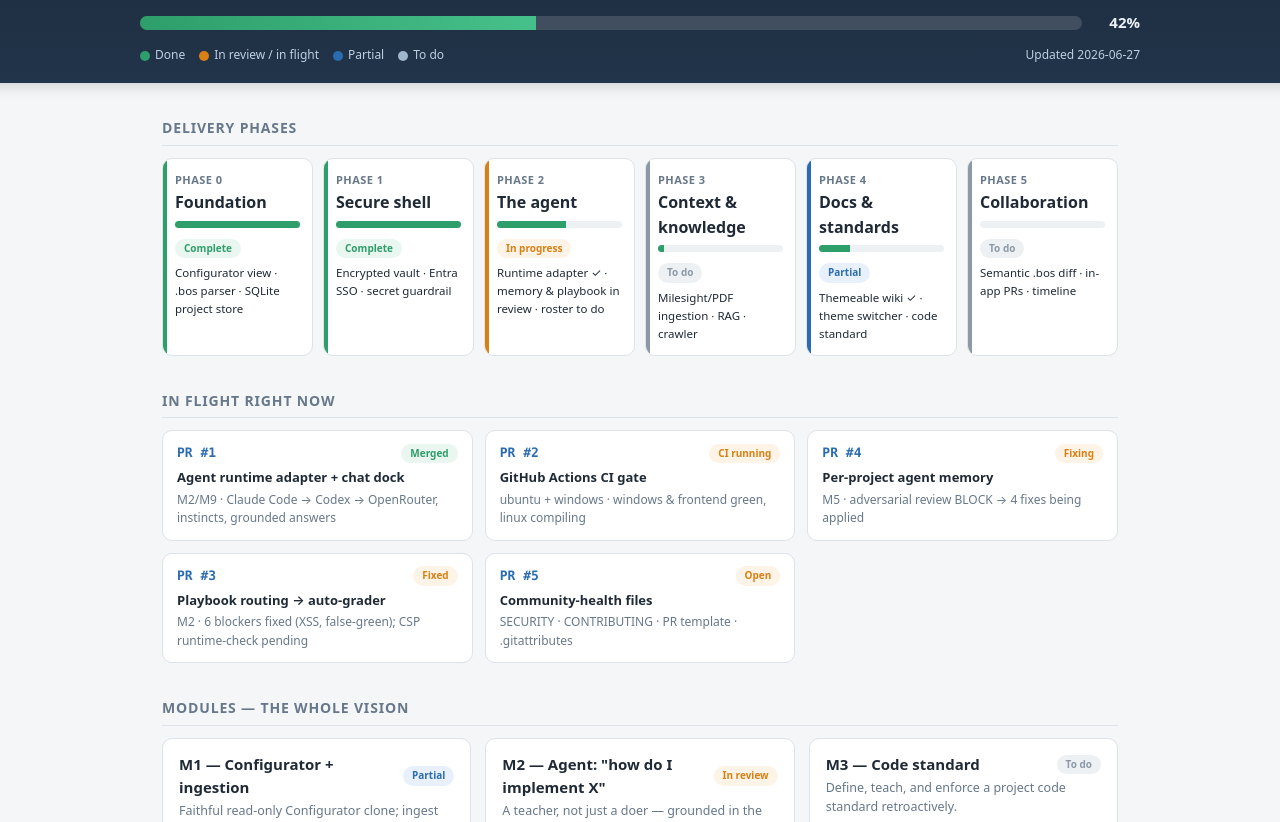
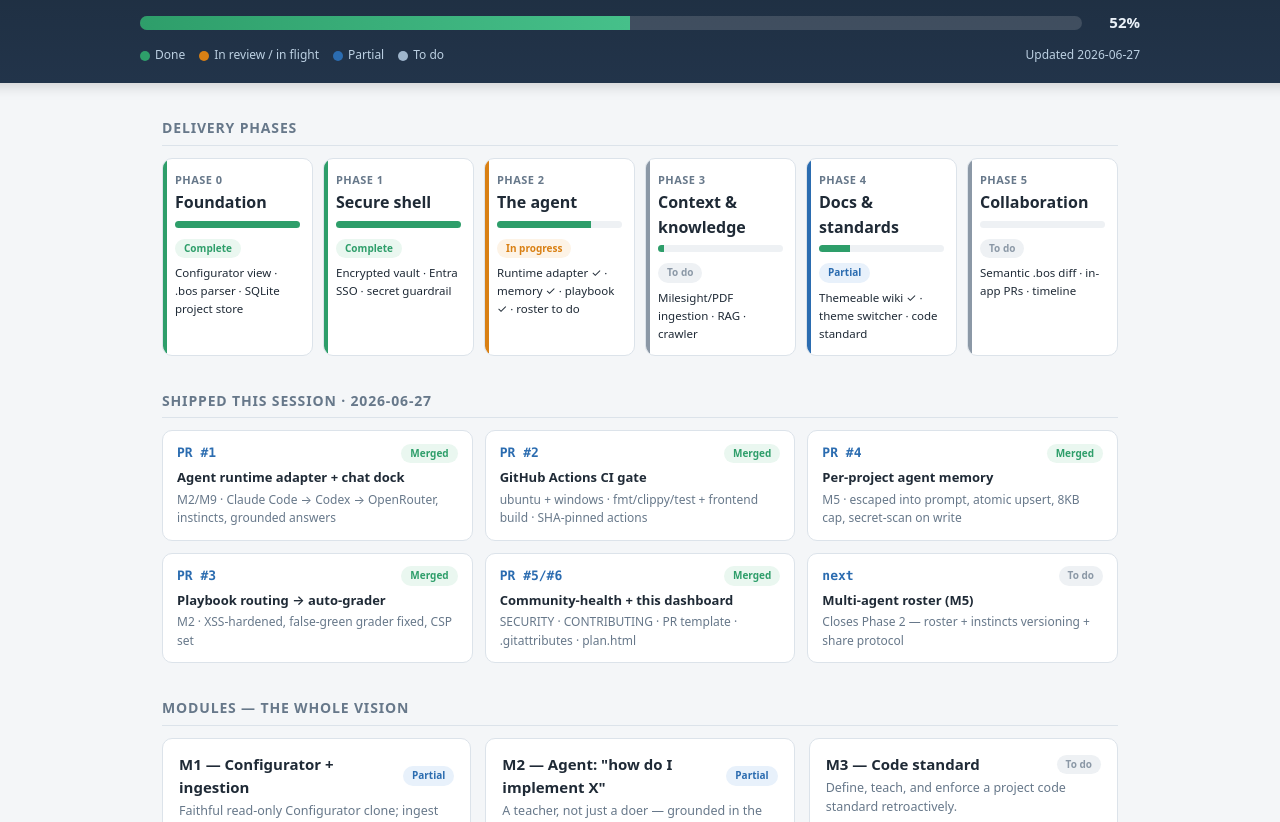
Before and after one commit to LucasStrand/hyperion, a website built with Vite: page hyperion/docs/wiki/plan.html in a window 1280 px wide. Shown: the part 116-938 px from the top of the page. Built offline with nearby package versions, Linux system fonts and the light colour scheme.

Commit message:
docs: refresh plan dashboard — cross off Phase 2 #1-#3 + CI/community-health

```diff
--- a/hyperion/docs/wiki/plan.html
+++ b/hyperion/docs/wiki/plan.html
@@ -85,7 +85,7 @@
     <div class="sub">Enterprise IoT workbench for ComfortClick bOS, operated by an AI agent. The full vision, phased — crossed off as it lands.</div>
     <div class="overall">
       <div class="bar"><i id="overallbar"></i></div>
-      <div class="pct" id="overallpct">42%</div>
+      <div class="pct" id="overallpct">52%</div>
     </div>
     <div class="legend">
       <span><i class="dot done"></i> Done</span>
@@ -115,9 +115,9 @@
     </div>
     <div class="phase review">
       <div class="pid">PHASE 2</div><div class="pname">The agent</div>
-      <div class="pbar"><i style="width:55%"></i></div>
+      <div class="pbar"><i style="width:75%"></i></div>
       <span class="pill review">In progress</span>
-      <div class="desc" style="font-size:11.5px;margin-top:6px">Runtime adapter ✓ · memory &amp; playbook in review · roster to&nbsp;do</div>
+      <div class="desc" style="font-size:11.5px;margin-top:6px">Runtime adapter ✓ · memory ✓ · playbook ✓ · roster to&nbsp;do</div>
     </div>
     <div class="phase todo">
       <div class="pid">PHASE 3</div><div class="pname">Context &amp; knowledge</div>
@@ -139,7 +139,7 @@
     </div>
   </div>
 
-  <h2>In flight right now</h2>
+  <h2>Shipped this session · 2026-06-27</h2>
   <div class="flight">
     <div class="pr">
       <div class="h"><span class="num">PR #1</span><span class="pill done">Merged</span></div>
@@ -147,24 +147,29 @@
       <div class="meta">M2/M9 · Claude Code → Codex → OpenRouter, instincts, grounded answers</div>
     </div>
     <div class="pr">
-      <div class="h"><span class="num">PR #2</span><span class="pill review">CI running</span></div>
+      <div class="h"><span class="num">PR #2</span><span class="pill done">Merged</span></div>
       <div class="t">GitHub Actions CI gate</div>
-      <div class="meta">ubuntu + windows · windows &amp; frontend green, linux compiling</div>
+      <div class="meta">ubuntu + windows · fmt/clippy/test + frontend build · SHA-pinned actions</div>
     </div>
     <div class="pr">
-      <div class="h"><span class="num">PR #4</span><span class="pill review">Fixing</span></div>
+      <div class="h"><span class="num">PR #4</span><span class="pill done">Merged</span></div>
       <div class="t">Per-project agent memory</div>
-      <div class="meta">M5 · adversarial review BLOCK → 4 fixes being applied</div>
+      <div class="meta">M5 · escaped into prompt, atomic upsert, 8KB cap, secret-scan on write</div>
     </div>
     <div class="pr">
-      <div class="h"><span class="num">PR #3</span><span class="pill review">Fixed</span></div>
+      <div class="h"><span class="num">PR #3</span><span class="pill done">Merged</span></div>
       <div class="t">Playbook routing → auto-grader</div>
-      <div class="meta">M2 · 6 blockers fixed (XSS, false-green); CSP runtime-check pending</div>
+      <div class="meta">M2 · XSS-hardened, false-green grader fixed, CSP set</div>
     </div>
     <div class="pr">
-      <div class="h"><span class="num">PR #5</span><span class="pill review">Open</span></div>
-      <div class="t">Community-health files</div>
-      <div class="meta">SECURITY · CONTRIBUTING · PR template · .gitattributes</div>
+      <div class="h"><span class="num">PR #5/#6</span><span class="pill done">Merged</span></div>
+      <div class="t">Community-health + this dashboard</div>
+      <div class="meta">SECURITY · CONTRIBUTING · PR template · .gitattributes · plan.html</div>
+    </div>
+    <div class="pr">
+      <div class="h"><span class="num">next</span><span class="pill todo">To do</span></div>
+      <div class="t">Multi-agent roster (M5)</div>
+      <div class="meta">Closes Phase 2 — roster + instincts versioning + share protocol</div>
     </div>
   </div>
 
@@ -185,14 +190,14 @@
     </div>
 
     <div class="mod">
-      <h3>M2 — Agent: "how do I implement X" <span class="pill review">In review</span></h3>
+      <h3>M2 — Agent: "how do I implement X" <span class="pill partial">Partial</span></h3>
       <p class="desc">A teacher, not just a doer — grounded in the loaded system.</p>
       <ul class="checks">
         <li class="done">Agent chat dock</li>
         <li class="done">Pluggable runtime (Claude Code → Codex → OpenRouter)</li>
         <li class="done">State what + pedagogical steps + finished code</li>
         <li class="done">Emit runnable playbook JSON</li>
-        <li class="review">Route emitted playbook into the auto-grader</li>
+        <li class="done">Route emitted playbook into the auto-grader</li>
         <li class="partial">RAG over context (grounds on .bos; embeddings to come)</li>
         <li class="todo">Auto-select MCP/skills by context</li>
       </ul>
@@ -222,11 +227,11 @@
     </div>
 
     <div class="mod">
-      <h3>M5 — Memory + instincts + roster <span class="pill review">In review</span></h3>
+      <h3>M5 — Memory + instincts + roster <span class="pill partial">Partial</span></h3>
       <p class="desc">Persistent per-project memory; standing instincts; an agent roster.</p>
       <ul class="checks">
         <li class="done">Agent instincts (system prompt)</li>
-        <li class="review">Per-project persistent memory</li>
+        <li class="done">Per-project persistent memory</li>
         <li class="todo">Multi-agent roster + share protocol</li>
         <li class="todo">Instincts persistence + versioning</li>
       </ul>
@@ -273,6 +278,7 @@
         <li class="done">Detect Claude Code → Codex → OpenRouter</li>
         <li class="done">Prefer local runtimes</li>
         <li class="done">ECC agents drive the dev flow (reviewers, fixers, workflows)</li>
+        <li class="done">CI gate + community health (public repo)</li>
         <li class="todo">Auto-select MCP/skills per file type</li>
         <li class="todo">DesignSync for professional client UI</li>
       </ul>
@@ -303,7 +309,7 @@
       <tr><td class="s">16</td><td>Firecrawl HTML-effectiveness examples</td><td class="s"><span class="pill todo">To do</span></td><td>M4</td></tr>
       <tr><td class="s">17</td><td>Wiki template editable + re-themeable</td><td class="s"><span class="pill partial">Partial</span></td><td>M4 (tokens ✓)</td></tr>
       <tr><td class="s">18</td><td>Artifacts &amp; use cases always considered</td><td class="s"><span class="pill partial">Partial</span></td><td>M4 / M2</td></tr>
-      <tr><td class="s">19</td><td>Persistent project memory at all times</td><td class="s"><span class="pill review">In review</span></td><td>M5</td></tr>
+      <tr class="done"><td class="s">19</td><td>Persistent project memory at all times</td><td class="s"><span class="pill done">Done</span></td><td>M5</td></tr>
       <tr class="done"><td class="s">20</td><td>Agent has instincts</td><td class="s"><span class="pill done">Done</span></td><td>M5</td></tr>
       <tr><td class="s">21</td><td>Shamelessly use ECC skills for IoT/custom code</td><td class="s"><span class="pill partial">Partial</span></td><td>M9</td></tr>
       <tr><td class="s">22</td><td>Prioritise bOS config/service/client knowledge</td><td class="s"><span class="pill todo">To do</span></td><td>M7</td></tr>
@@ -322,7 +328,7 @@
       <tr class="done"><td class="s">35</td><td>Microsoft login decrypts sensitive data</td><td class="s"><span class="pill done">Done</span></td><td>M6 (Entra)</td></tr>
       <tr><td class="s">36</td><td>Anything making it an enterprise IoT tool</td><td class="s"><span class="pill partial">Partial</span></td><td>M6/M9</td></tr>
       <tr><td class="s">37</td><td>Custom software meets enterprise criteria</td><td class="s"><span class="pill todo">To do</span></td><td>M6 gate</td></tr>
-      <tr><td class="s">38</td><td>Project knowledge on open; per-agent memory + sharing</td><td class="s"><span class="pill review">In review</span></td><td>M5</td></tr>
+      <tr><td class="s">38</td><td>Project knowledge on open; per-agent memory + sharing</td><td class="s"><span class="pill partial">Partial</span></td><td>M5 (memory ✓; sharing to do)</td></tr>
       <tr class="done"><td class="s">39</td><td>Codex/Claude Code/OpenRouter selectable</td><td class="s"><span class="pill done">Done</span></td><td>M9</td></tr>
       <tr class="done"><td class="s">40</td><td>Prefer local agents</td><td class="s"><span class="pill done">Done</span></td><td>M9</td></tr>
       <tr><td class="s">41</td><td>"Claude design" for a professional app</td><td class="s"><span class="pill partial">Partial</span></td><td>M9 DesignSync</td></tr>
@@ -335,15 +341,16 @@
 
   <div class="foot">
     This dashboard is regenerated as each unit lands — a green strike-through means shipped and verified.
-    Source of truth: the plan in <code>jolly-humming-toucan.md</code> and the live repo. Last updated <strong>2026-06-27</strong>.
-    Hyperion stays strictly read-only toward bOS.
+    <strong>2026-06-27:</strong> Phase 2 #1–#3 (runtime adapter, agent memory, playbook routing) shipped, plus the
+    CI gate and community-health files; next is the multi-agent roster to close Phase 2.
+    Source of truth: the plan in <code>jolly-humming-toucan.md</code> and the live repo. Hyperion stays strictly read-only toward bOS.
   </div>
 </div>
 
 <script>
   // Animate the overall bar to its target on load (purely cosmetic).
   (function(){
-    var pct = 42;
+    var pct = 52;
     requestAnimationFrame(function(){
       var el = document.getElementById('overallbar');
       if (el) el.style.width = pct + '%';
```
